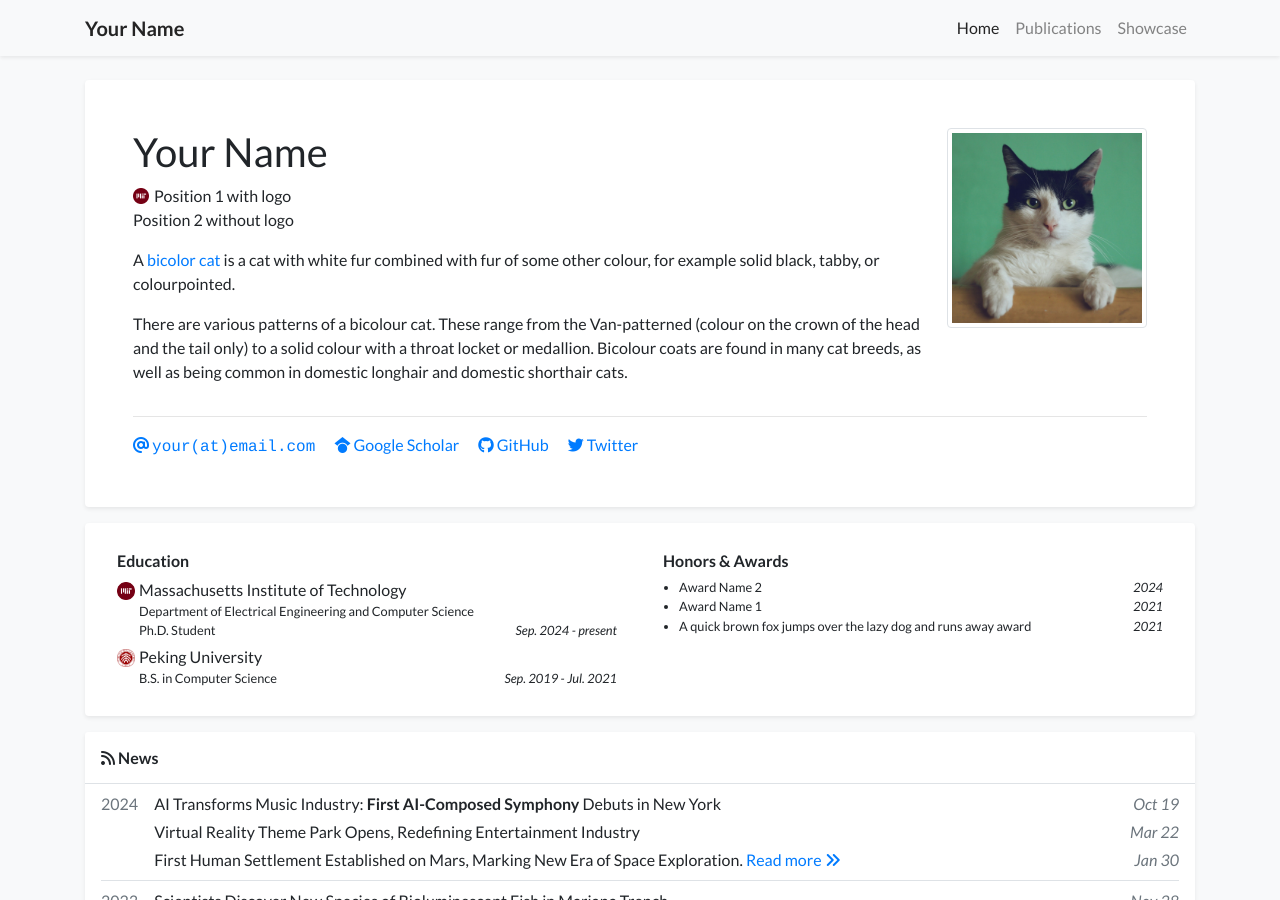
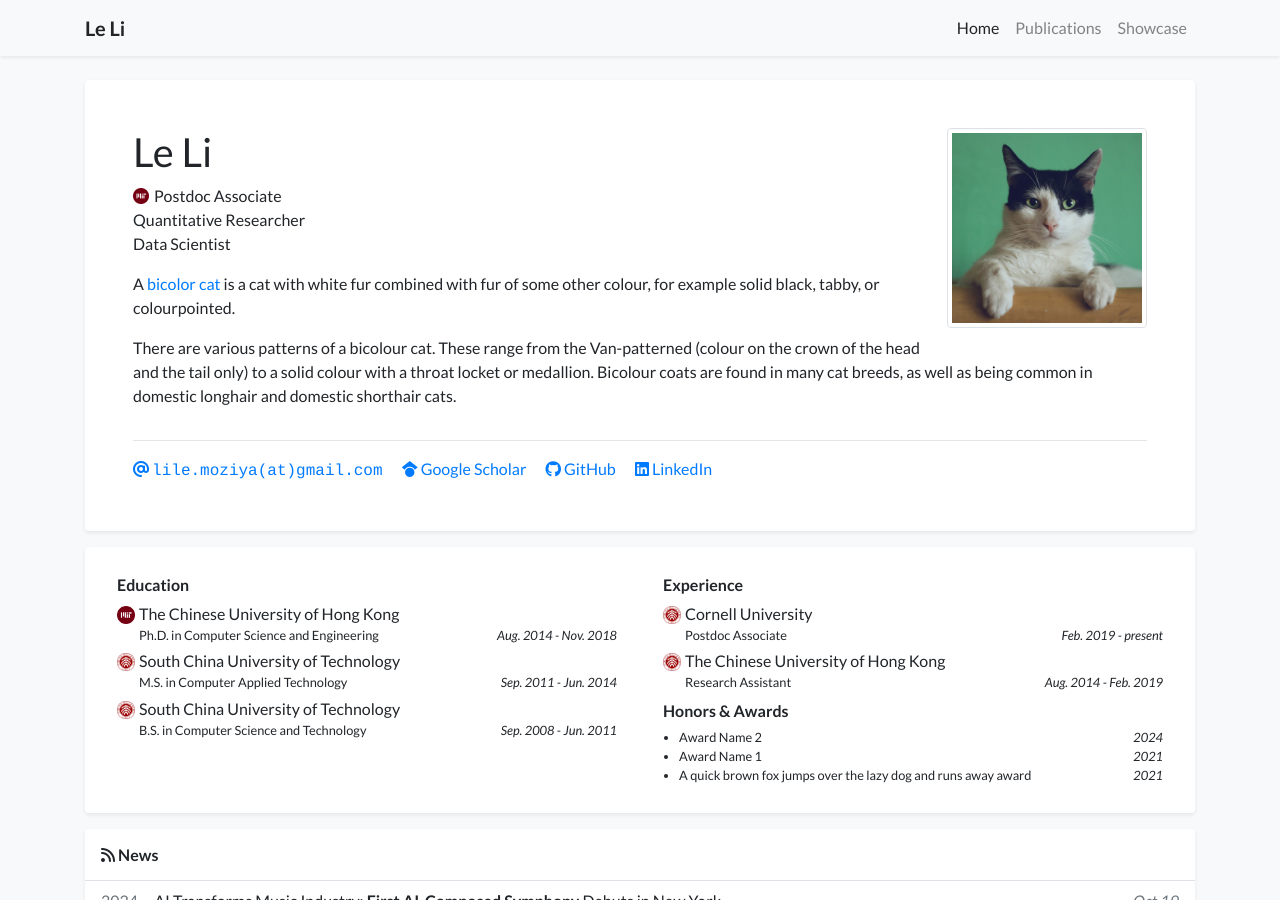
Before and after one commit to moziya/moziya, a Jekyll site: the page built from index.html, in a window 1280 px wide and 900 px high. Built offline with Jekyll 4.4.1, drawn with Linux system fonts in a browser that asks for light colours; nearby versions of some CDN libraries; a style sheet for code colours, icons or effects is not loaded.

Commit message:
Updated profiles in _data/profile.yml

```diff
--- a/_data/profile.yml
+++ b/_data/profile.yml
@@ -1,22 +1,23 @@
-primary_name: "Your Name"
+primary_name: "Le Li"
 secondary_name: ""
-navbar_name: "Your Name"
+navbar_name: "Le Li"
 
 positions:
 - logo: /assets/images/badges/MIT_Social_circle.png  # Logo is optional
-  name: Position 1 with logo
-- name: Position 2 without logo
+  name: Postdoc Associate
+- name: Quantitative Researcher
+- name: Data Scientist
 
 
-email: "your@email.com"
-# cv_link: link-to-your-cv-file
-gscholar: xFmQpf4AAAAJ  # This is an example, replace it with your own Google Scholar ID
-github: your_github_id
-twitter: your_twitter_id  # Do not include the '@' symbol
+email: "lile.moziya@gmail.com"
+#cv_link:
+gscholar: fmtx_vUAAAAJ  # This is an example, replace it with your own Google Scholar ID
+github: moziya
+#twitter: your_twitter_id  # Do not include the '@' symbol
 # wechat_qrcode: /assets/images/etc/wechat.jpg
 # wechat_prompt: >-
 #   Please tell me your <strong>name</strong> and <strong>affiliation</strong> (current or past) when adding my wechat. Thanks!
-# linkedin: your-linked-in-id
+linkedin: le-li-037117227
 # orcid: 0000-0000-0000-0000
 
 short_bio_text_justify: false
@@ -31,26 +32,34 @@ short_bio: >-
   </p>
 
 portrait_url: /assets/images/photos/portrait.jpg
-portrait_caption: >-
-  Photo by Manja Vitolic on Unsplash (this caption is optional, comment it out to disable).
+#portrait_caption: >-
+#  Photo by Manja Vitolic on Unsplash (this caption is optional, comment it out to disable).
+
+experience:
+- name: Cornell University
+  logo: /assets/images/badges/PKU_red.png
+  position: Postdoc Associate
+  date: Feb. 2019 - present
+- name: The Chinese University of Hong Kong
+  logo: /assets/images/badges/PKU_red.png
+  position: Research Assistant
+  date: Aug. 2014 - Feb. 2019
+
+
 
 education:
-- name: Massachusetts Institute of Technology
+- name: The Chinese University of Hong Kong
   logo: /assets/images/badges/MIT_Social_circle.png
-  position: >-
-    Department of Electrical Engineering and Computer Science <br/>
-    Ph.D. Student
-  date: Sep. 2024 - present
-- name: Peking University
+  position: Ph.D. in Computer Science and Engineering
+  date: Aug. 2014 - Nov. 2018
+- name: South China University of Technology
   logo: /assets/images/badges/PKU_red.png
-  position: B.S. in Computer Science
-  date: Sep. 2019 - Jul. 2021
-
-# experience:
-# - name: Peking University
-#   logo: /assets/images/badges/PKU_red.png
-#   position: Research Intern
-#   date: Sep. 2019 - Jul. 2021
+  position: M.S. in Computer Applied Technology
+  date: Sep. 2011 - Jun. 2014
+- name: South China University of Technology
+  logo: /assets/images/badges/PKU_red.png
+  position: B.S. in Computer Science and Technology
+  date: Sep. 2008 - Jun. 2011
 
 awards:
 - name: Award Name 2
```
